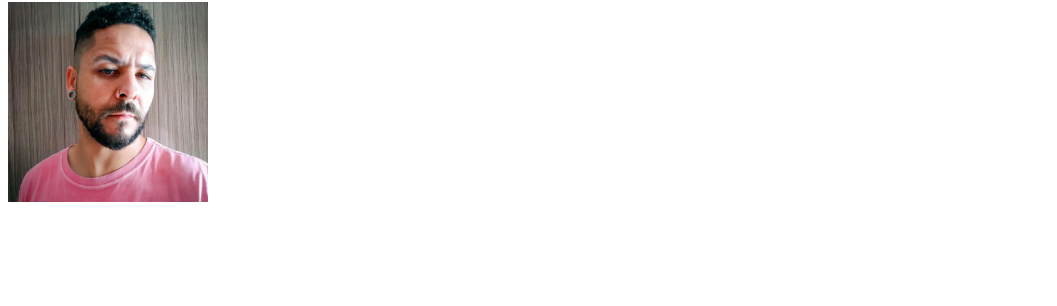
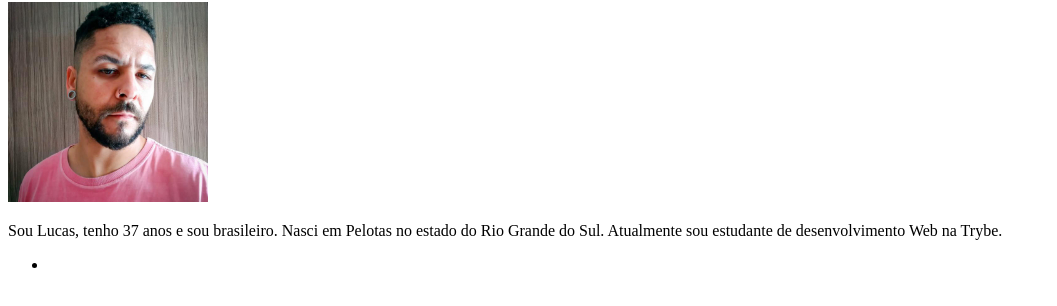
Before and after one commit to lucopdev/Portifolio-Trybe, a plain HTML site: page index.html in a window 1280 px wide. Shown: the part 78-384 px from the top of the page, without its empty margins (0-1057 px from the left). Drawn offline with Linux system fonts and the light colour scheme.

Commit message:
Adicionado elemento texto pessoal

```diff
--- a/index.html
+++ b/index.html
@@ -9,8 +9,12 @@
 <body>
     <h1>Lucas Silveira da Rosa</h1>
 
+    <img width="200px" alt="Foto de perfil Lucas Silveira da Rosa" src="/img/Euzinho.jpg">
 
-    <img width="200px" alt="Foto de perfil Lucas Silveira da Rosa" src="/img/Euzinho.jpg">
-    <p></p>
+    <p>Sou Lucas, tenho 37 anos e sou brasileiro. Nasci em Pelotas no estado do Rio Grande do Sul. Atualmente sou estudante de desenvolvimento Web na Trybe.
+    </p>
+    <ul>
+        <li></li>
+    </ul>
 </body>
 </html>
```
